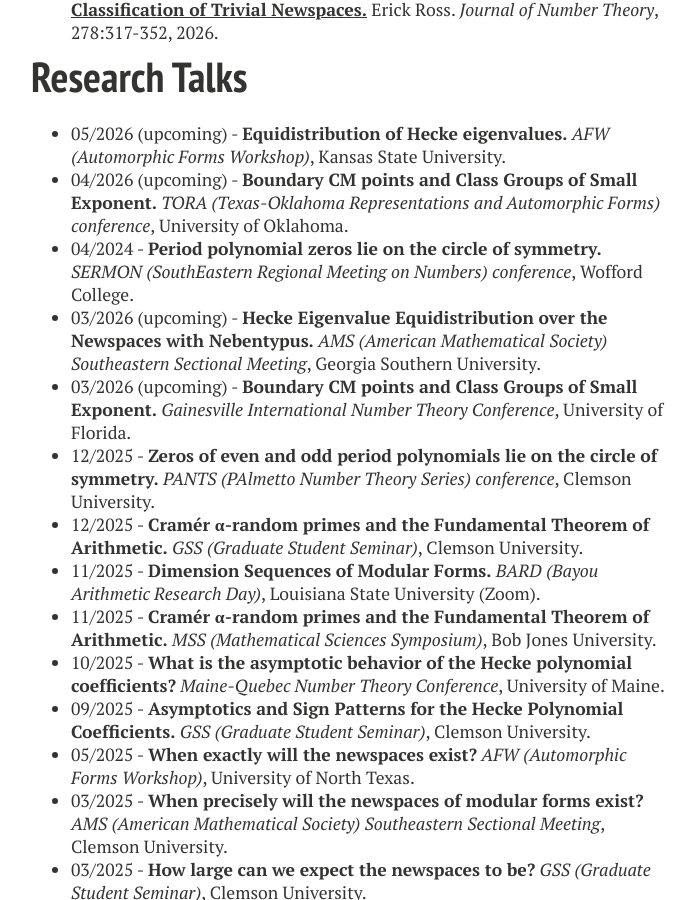
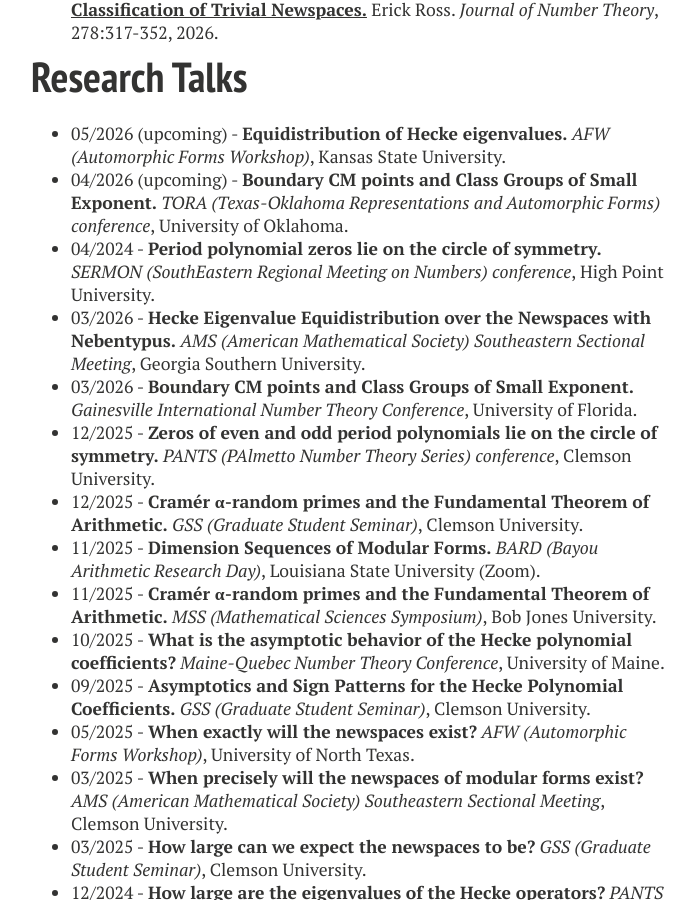
Before and after one commit to erick-ross/erick-ross.github.io, a Jekyll site: the page built from research.md, in a window 1280 px wide and 900 px high, scrolled down 1028 px. Shown: the whole window, without its empty margins (289-984 px from the left). Built offline with Jekyll 4.4.1, drawn with Linux system fonts in a browser that asks for light colours; nearby versions of some CDN libraries.

Commit message:
updated talks

```diff
--- a/research.md
+++ b/research.md
@@ -28,9 +28,9 @@ layout: page
 # Research Talks
 - 05/2026 (upcoming) - **Equidistribution of Hecke eigenvalues.** *AFW (Automorphic Forms Workshop)*, Kansas State University.
 - 04/2026 (upcoming) - **Boundary CM points and Class Groups of Small Exponent.** *TORA (Texas-Oklahoma Representations and Automorphic Forms) conference*, University of Oklahoma.
-- 04/2024 - **Period polynomial zeros lie on the circle of symmetry.** *SERMON (SouthEastern Regional Meeting on Numbers) conference*, Wofford College.
-- 03/2026 (upcoming) - **Hecke Eigenvalue Equidistribution over the Newspaces with Nebentypus.** *AMS (American Mathematical Society) Southeastern Sectional Meeting*, Georgia Southern University.
-- 03/2026 (upcoming) - **Boundary CM points and Class Groups of Small Exponent.** *Gainesville International Number Theory Conference*, University of Florida.
+- 04/2024 - **Period polynomial zeros lie on the circle of symmetry.** *SERMON (SouthEastern Regional Meeting on Numbers) conference*, High Point University.
+- 03/2026 - **Hecke Eigenvalue Equidistribution over the Newspaces with Nebentypus.** *AMS (American Mathematical Society) Southeastern Sectional Meeting*, Georgia Southern University.
+- 03/2026 - **Boundary CM points and Class Groups of Small Exponent.** *Gainesville International Number Theory Conference*, University of Florida.
 - 12/2025 - **Zeros of even and odd period polynomials lie on the circle of symmetry.** *PANTS (PAlmetto Number Theory Series) conference*, Clemson University.
 - 12/2025 - **Cramér α-random primes and the Fundamental Theorem of Arithmetic.** *GSS (Graduate Student Seminar)*, Clemson University.
 - 11/2025 - **Dimension Sequences of Modular Forms.** *BARD (Bayou Arithmetic Research Day)*, Louisiana State University (Zoom).
```
